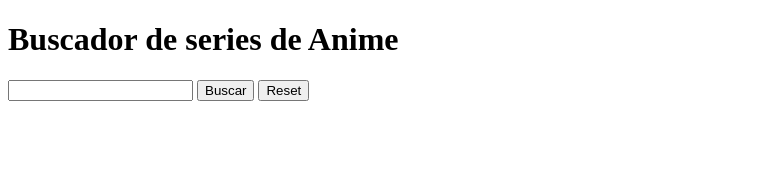
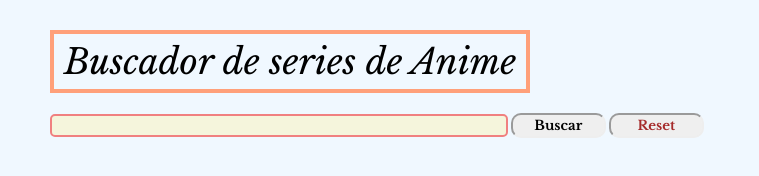
Before and after one commit to Adalab/modulo-2-evaluacion-final-mjgarreq, a website built with Vite: page src/index.html in a window 1280 px wide. Shown: the whole page, without its empty margins (0-759 px from the left). Built offline with nearby package versions, Linux system fonts and the light colour scheme.

Commit message:
giving style tu title, input, bntResetn and btnSearch

```diff
--- a/src/index.html
+++ b/src/index.html
@@ -8,32 +8,34 @@
       src="https://kit.fontawesome.com/66349fc88a.js"
       crossorigin="anonymous"
     ></script>
-    <link href="https://fonts.googleapis.com/css?family=Roboto&display=swap" rel="stylesheet" />
+    <link rel="preconnect" href="https://fonts.googleapis.com">
+    <link rel="preconnect" href="https://fonts.gstatic.com" crossorigin>
+    <link href="https://fonts.googleapis.com/css2?family=Libre+Baskerville:ital,wght@0,400;0,700;1,400&display=swap" rel="stylesheet">
     <link rel="stylesheet" href="./scss/main.scss" />
     <link rel="icon" href="./images/favicon.png" />
   </head>
 
-  <body>
+  <body class="body">
 
     <load src="./partials/header.html" />
 
-    <input type="text" name="userInput" id="userInput" class="js-userInput">
-    <button class="js-btnSearch">Buscar</button>
-    <button class="js-resetBtn">Reset</button>
+    <input type="text" name="userInput" id="userInput" class="js-userInput userInput">
+    <button class="js-btnSearch btnSearch">Buscar</button>
+    <button class="js-resetBtn btnReset">Reset</button>
 
     <section class="js-sectionAnimes">
 
-      <section>
-        <h2 class="js-titleFavAnimes hidden">Favoritos:</h2>
+      <section class="sectionFavAnimes">
+        <h2 class="js-titleFavAnimes sectionFavAnimes_title hidden">Favoritos:</h2>
         <ul class="js-favAnimeList">
 
         </ul>
-        <button class="js-resetFavBtn hidden">ResetFav</button>
+        <button class="js-resetFavBtn btnFav hidden">ResetFav</button>
       </section>
 
 
-      <section>
-        <h2 class="js-titleAnimes hidden">Resultados búsqueda:</h2>
+      <section class="sectionSearchAnimes">
+        <h2 class="js-titleAnimes sectionSearchAnimes_title hidden">Resultados búsqueda:</h2>
         <ul class="js-animeList">
 
         </ul>
--- a/src/js/main.js
+++ b/src/js/main.js
@@ -151,6 +151,7 @@ function renderAnimeInfo() {
         li.setAttribute('class', `js-animes ${css}`);
 
         const article = document.createElement('article');
+        article.setAttribute('class', 'sectionSearchAnimes_article')
         li.appendChild(article);
 
         const image = document.createElement('img');
@@ -158,6 +159,7 @@ function renderAnimeInfo() {
 
         const h3 = document.createElement('h3');
         const titleh3 = document.createTextNode(title);
+        h3.setAttribute('class', 'sectionSearchAnimes_article-title')
         h3.appendChild(titleh3);
 
         article.append(image, h3);
--- a/src/partials/header.html
+++ b/src/partials/header.html
@@ -1,3 +1,3 @@
-<header>
-    <h1>Buscador de series de Anime</h1>
+<header class="header">
+    <h1 class="title">Buscador de series de Anime</h1>
 </header>
--- a/src/scss/core/_variables.scss
+++ b/src/scss/core/_variables.scss
@@ -1,5 +1,5 @@
 // fonts
-$font-main: 'Roboto', sans-serif;
+$font-main: "Libre Baskerville", serif;
 
 // colors
 $color-bg: #f3f4f5;
--- a/src/scss/main.scss
+++ b/src/scss/main.scss
@@ -1,5 +1,5 @@
-// @import 'core/variables';
-// @import 'core/reset';
+@import 'core/variables';
+@import 'core/reset';
 // @import 'components/code';
 // @import 'components/links';
 // @import 'layout/page';
@@ -7,7 +7,89 @@
 // @import 'layout/footer';
 // @import 'pages/index';
 
+.body {
+    margin-top: 30px;
+    margin-left: 50px;
+    font-family: $font-main;
+    background-color: aliceblue;
+}
+
+
+
+.title {
+    font-size: 3.5rem;
+    font-family: $font-main;
+    font-style: italic;
+    margin-bottom: 20px;
+    border: 4px solid lightsalmon;
+    width: fit-content;
+    padding: 10px;
+}
+
+.userInput {
+    font-family: $font-main;
+    border-radius: 5px;
+    border: 2px solid lightcoral;
+    background-color: beige;
+    margin-bottom: 50px;
+    width: 450px;
+}
+
+.btnSearch {
+    font-family: $font-main;
+    border-radius: 10px;
+    width: 95px;
+    height: 25px;
+    font-weight: 700;
+    border: 2px;
+    border-style: inset;
+
+}
+
+.btnReset {
+    font-family: $font-main;
+    border-radius: 10px;
+    width: 95px;
+    height: 25px;
+    font-weight: 700;
+    border: 2px ;
+    border-style: inset;
+    color: brown;
+}
+
+.btnFav {
+    font-family: $font-main;
+    border-radius: 10px;
+    width: 95px;
+    height: 25px;
+    font-weight: 700;
+}
+
+.sectionSearchAnimes {
+    font-family: $font-main;
+    font-size: 1.5rem;
+
+    &_title {
+        font-size: 2.5rem;
+        margin-bottom: 30px;
+        font-weight: 600;
+    }
+
+    &_article {
+        display: flex;
+        flex-direction: column;
+        gap: 15px;
+
+        &-title {
+            text-decoration: underline overline black ;
+        }
+    }
+
+
+}
+
 li {
+    font-family: $font-main;
     list-style: none;
     margin-bottom: 60px;
     width: fit-content;
```
